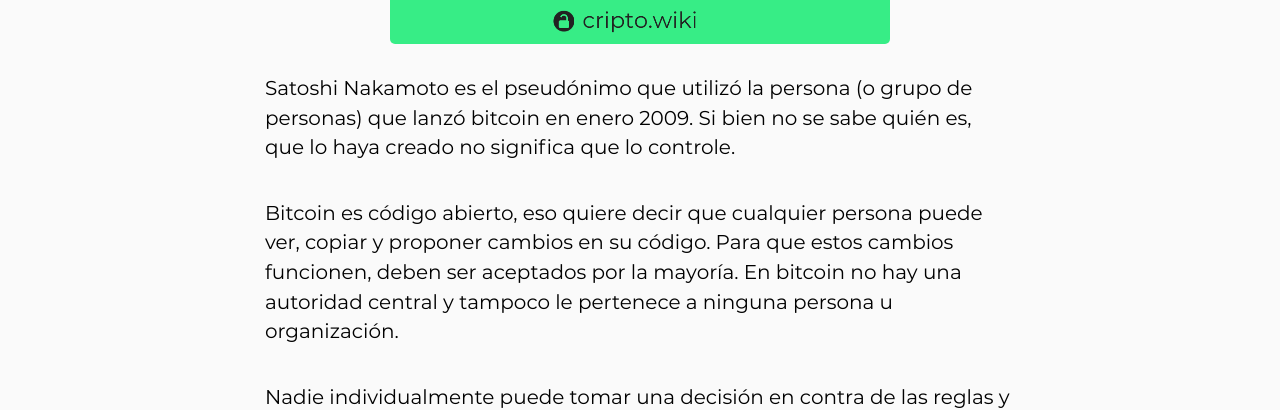
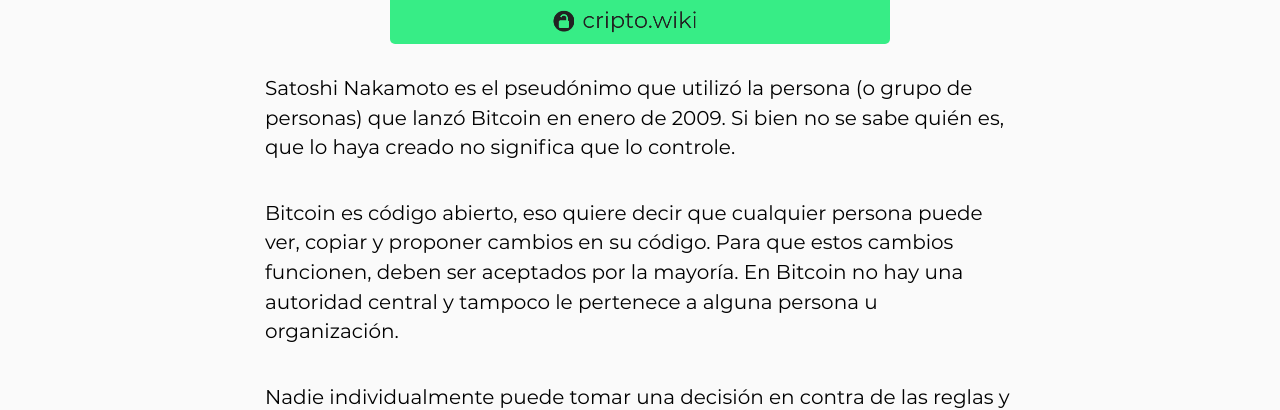
Before and after one commit to criptowiki/criptowiki, a Jekyll site: the page built from collections/_myths/bitcoin-is-controlled-by-its-creator.md, in a window 1280 px wide and 1267 px high. Shown: the part 677-1087 px from the top of the window. Built offline with Jekyll 4.4.1, drawn with Linux system fonts in a browser that asks for light colours.

Commit message:
Capitalize 'bitcoin' in _myths/bitcoin-is-controlled-by-its-creator.md

```diff
--- a/collections/_myths/bitcoin-is-controlled-by-its-creator.md
+++ b/collections/_myths/bitcoin-is-controlled-by-its-creator.md
@@ -4,8 +4,8 @@
 image: myths/es/bitcoin-es-controlado-por-su-creador.png
 ---
 
-Satoshi Nakamoto es el pseudónimo que utilizó la persona (o grupo de personas) que lanzó bitcoin en enero 2009. Si bien no se sabe quién es, que lo haya creado no significa que lo controle.
+Satoshi Nakamoto es el pseudónimo que utilizó la persona (o grupo de personas) que lanzó Bitcoin en enero de 2009. Si bien no se sabe quién es, que lo haya creado no significa que lo controle.
 
-Bitcoin es código abierto, eso quiere decir que cualquier persona puede ver, copiar y proponer cambios en su código. Para que estos cambios funcionen, deben ser aceptados por la mayoría. En bitcoin no hay una autoridad central y tampoco le pertenece a ninguna persona u organización.
+Bitcoin es código abierto, eso quiere decir que cualquier persona puede ver, copiar y proponer cambios en su código. Para que estos cambios funcionen, deben ser aceptados por la mayoría. En Bitcoin no hay una autoridad central y tampoco le pertenece a alguna persona u organización.
 
 Nadie individualmente puede tomar una decisión en contra de las reglas y nadie individualmente, en principio, tiene más poder que los otros participantes.
```
